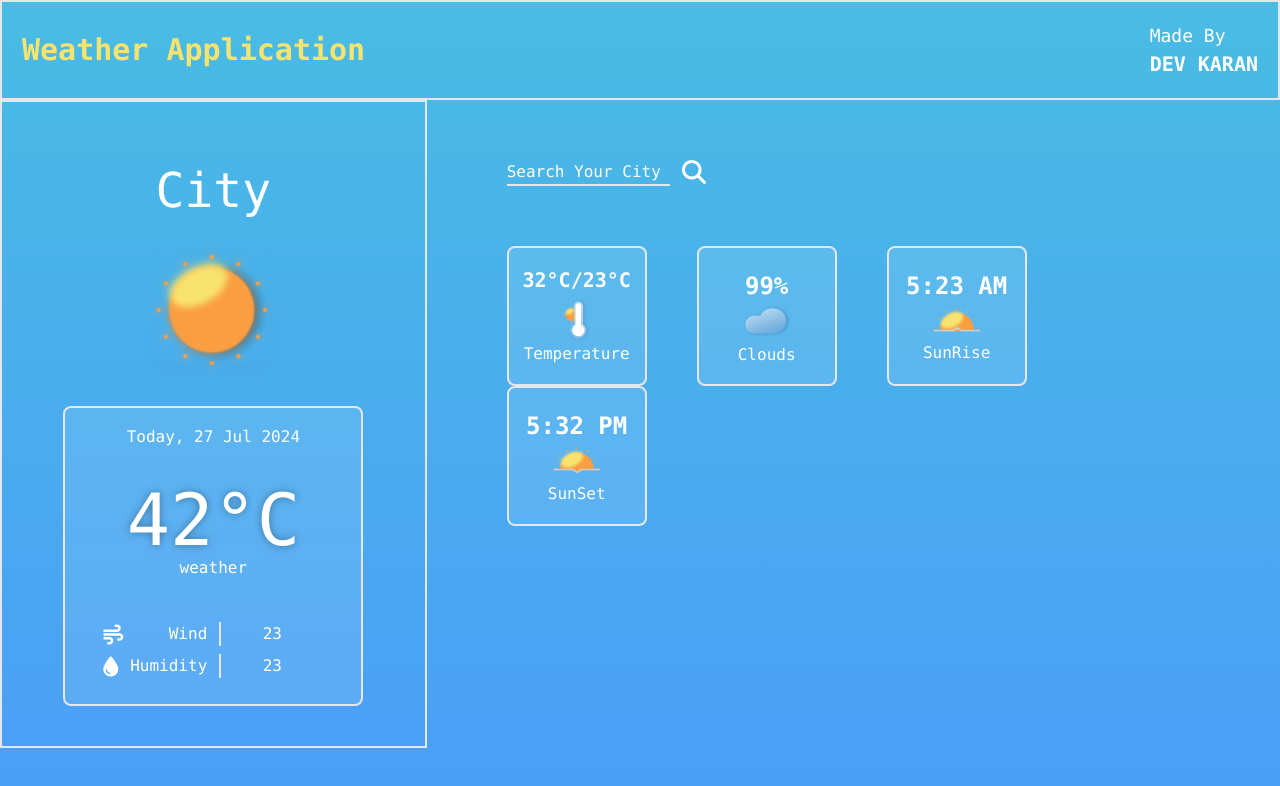
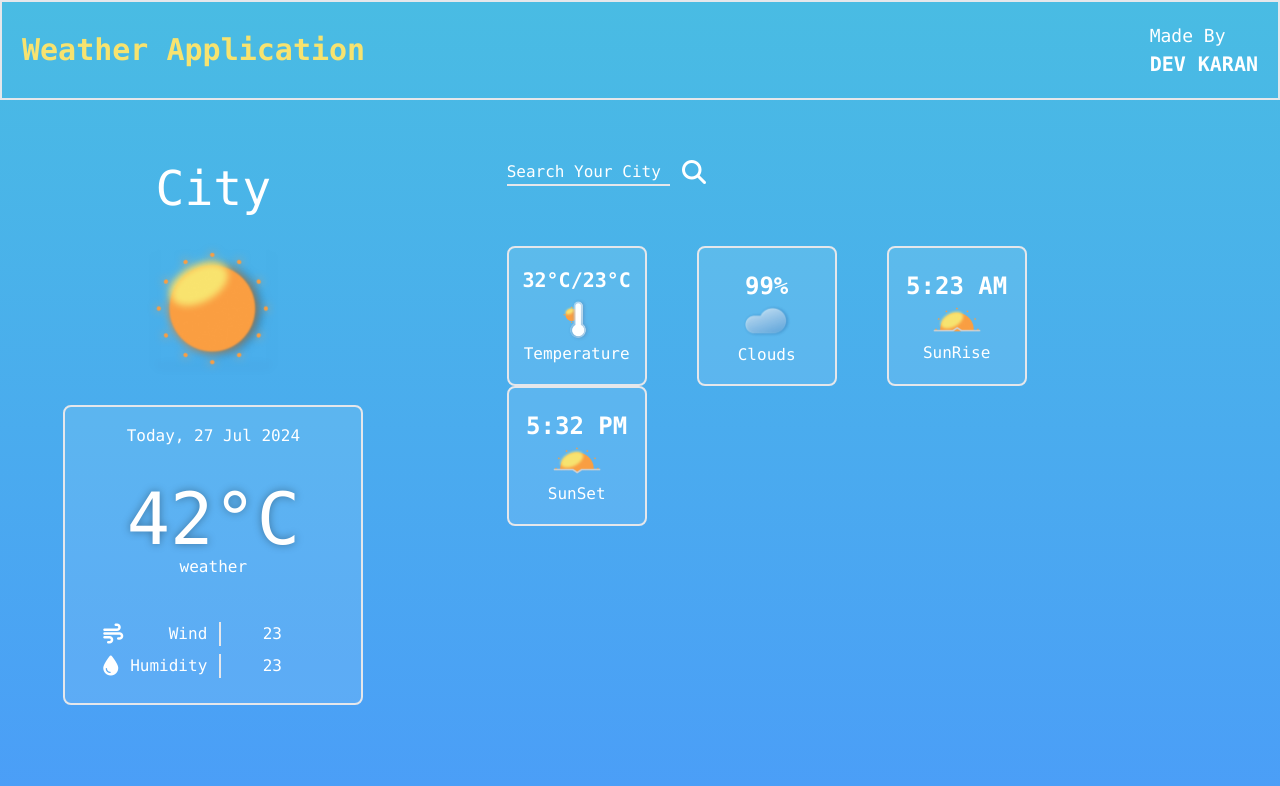
Before and after one commit to kingdeepanshu/Weather-App, a website: page index.html in a window 1280 px wide. Drawn offline with Linux system fonts and the light colour scheme.

```diff
--- a/index.html
+++ b/index.html
@@ -20,7 +20,7 @@
 
     <div class="sm:flex">
 
-        <div class="sm:flex sm:flex-col sm:w-1/3 sm:border-2 sm:p-10 sm:pt-16">
+        <div class="sm:flex sm:flex-col sm:w-1/3 sm:p-10 sm:pt-16">
 
 
             <div id="searchbar" class="flex justify-center items-center p-10 sm:hidden">
```
